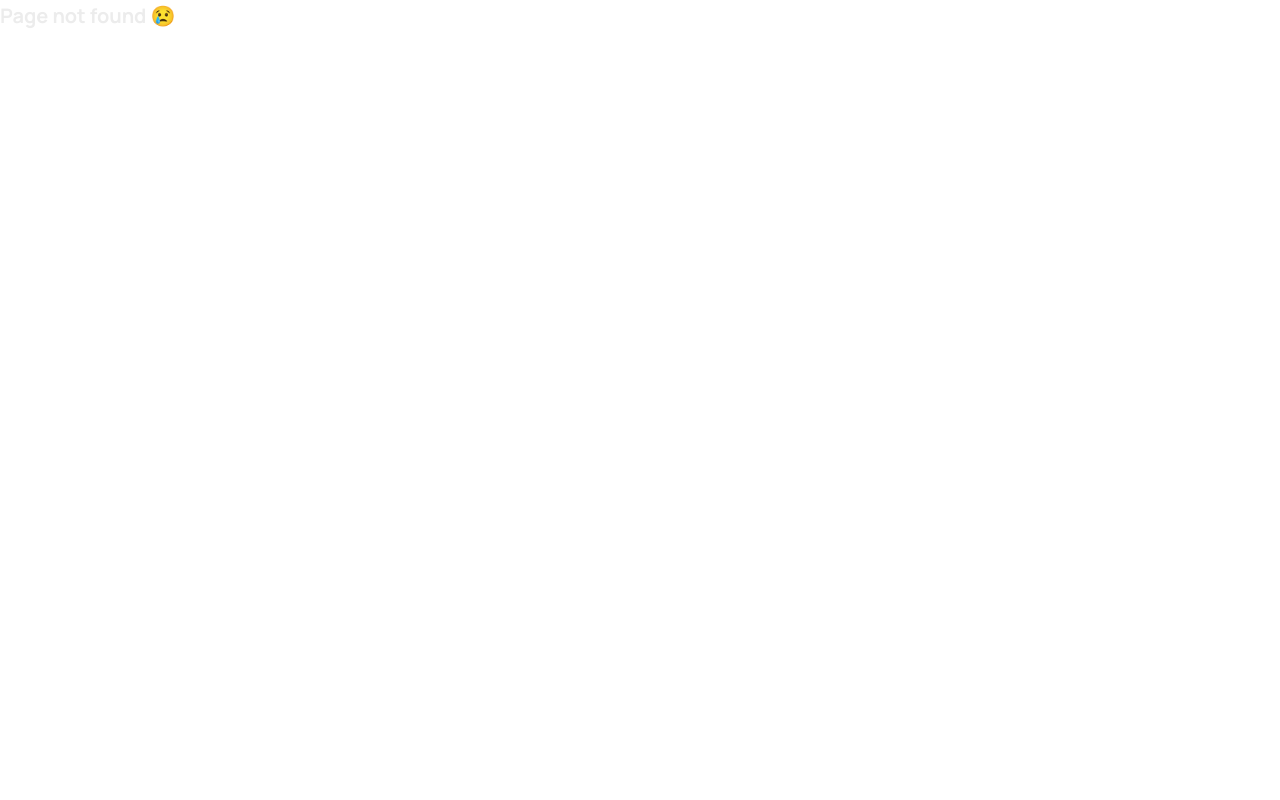
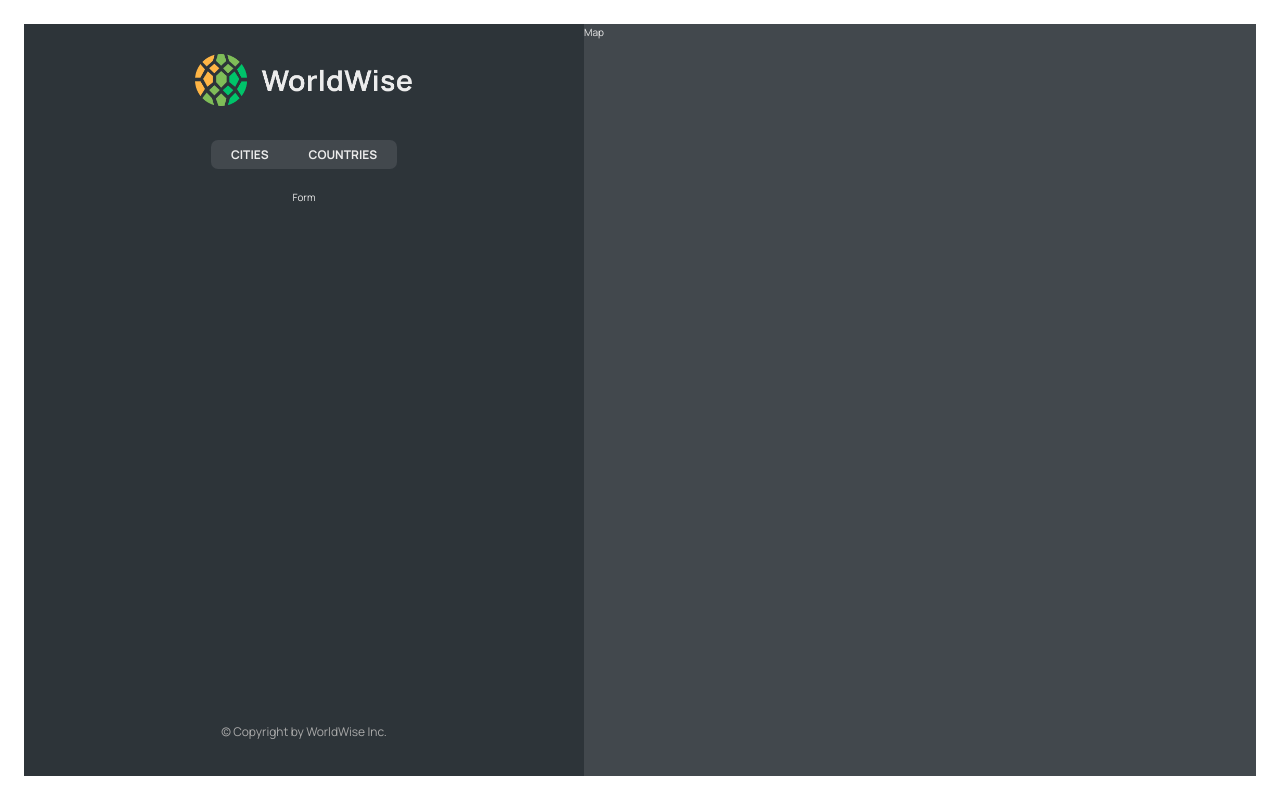
Before and after one commit to dumialex32/React-Place-Tracking-App, a React (Vite) app: page /app/form in a window 1280 px wide. Before the commit this address had no page. Built offline with nearby package versions, Linux system fonts and the light colour scheme.

Commit message:
Fifth commit

```diff
--- a/src/App.jsx
+++ b/src/App.jsx
@@ -15,7 +15,12 @@
           <Route path="product" element={<Product />} />
           <Route path="pricing" element={<Pricing />} />
           <Route path="login" element={<Login />} />
-          <Route path="app" element={<AppLayout />} />
+          <Route path="app" element={<AppLayout />}>
+            <Route index element={<p>List of cities</p>} />
+            <Route path="cities" element={<p>list of cities</p>} />
+            <Route path="countries" element={<p>Countries</p>}></Route>
+            <Route path="form" element={<p>Form</p>} />
+          </Route>
           <Route path="*" element={<PageNotFound />} />
         </Routes>
       </BrowserRouter>
--- a/src/components/AppNav.jsx
+++ b/src/components/AppNav.jsx
@@ -1,7 +1,19 @@
+import { Link, NavLink } from "react-router-dom";
 import styles from "./AppNav.module.css";
 
 function AppNav() {
-  return <nav className={styles.nav}>App Navigation</nav>;
+  return (
+    <nav className={styles.nav}>
+      <ul>
+        <li>
+          <NavLink to="cities">Cities</NavLink>
+        </li>
+        <li>
+          <NavLink to="countries">Countries</NavLink>
+        </li>
+      </ul>
+    </nav>
+  );
 }
 
 export default AppNav;
--- a/src/components/AppNav.module.css
+++ b/src/components/AppNav.module.css
@@ -24,5 +24,6 @@
 
 /* CSS Modules feature */
 .nav a:global(.active) {
+  /* The :global selector is used to indicate that the style rules inside the parentheses should not be scoped to the current module but should apply globally.*/
   background-color: var(--color-dark--0);
 }
--- /dev/null
+++ b/src/components/Button.jsx
@@ -0,0 +1,17 @@
+import styles from "./Button.module.css";
+import PropTypes from "prop-types";
+console.log(styles);
+
+Button.propTypes = {
+  children: PropTypes.string,
+  type: PropTypes.string,
+  onClick: PropTypes.func,
+};
+
+function Button({ children, type, onClick }) {
+  return (
+    <button className={`${styles.btn} ${styles[type]}`}>{children}</button>
+  );
+}
+
+export default Button;
--- a/src/components/Logo.jsx
+++ b/src/components/Logo.jsx
@@ -3,7 +3,7 @@
 
 function Logo() {
   return (
-    <Link>
+    <Link to="/">
       <img src="/logo.png" alt="WorldWise logo" className={styles.logo} />
     </Link>
   );
--- a/src/components/Sidebar.jsx
+++ b/src/components/Sidebar.jsx
@@ -1,3 +1,4 @@
+import { Outlet } from "react-router";
 import Logo from "./Logo";
 import AppNav from "./AppNav";
 import styles from "./Sidebar.module.css";
@@ -9,7 +10,7 @@
       <Logo />
       <AppNav />
 
-      <p>List of cities</p>
+      <Outlet />
       <Footer />
     </div>
   );
--- a/src/pages/Homepage.jsx
+++ b/src/pages/Homepage.jsx
@@ -21,6 +21,7 @@
         <Link to="app" className="cta">
           Start tracking now
         </Link>
+        <a></a>
       </section>
     </main>
   );
--- a/src/pages/Login.jsx
+++ b/src/pages/Login.jsx
@@ -1,3 +1,4 @@
+import Button from "../components/Button";
 import PageNav from "../components/PageNav";
 import styles from "./Login.module.css";
 import { useState } from "react";
@@ -33,7 +34,7 @@
         </div>
 
         <div>
-          <button>Login</button>
+          <Button type="primary">Login</Button>
         </div>
       </form>
     </main>
```
